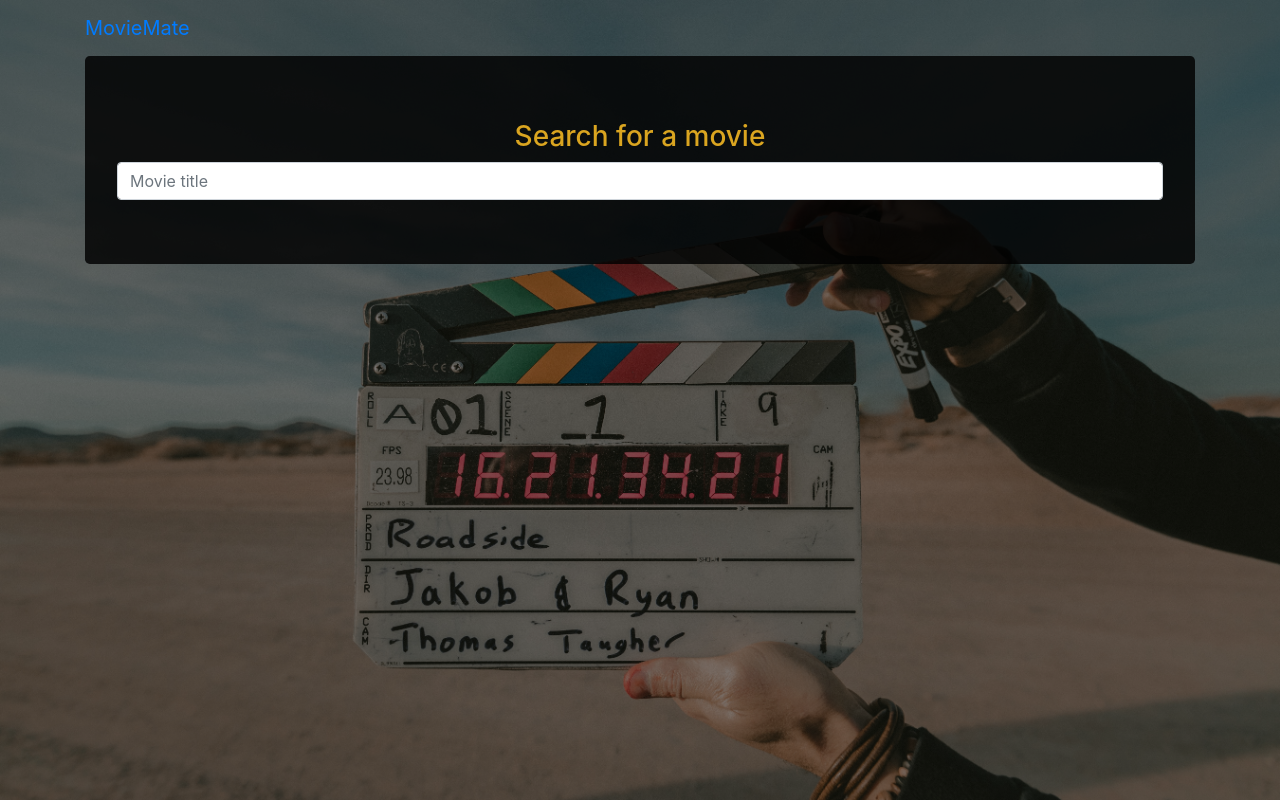
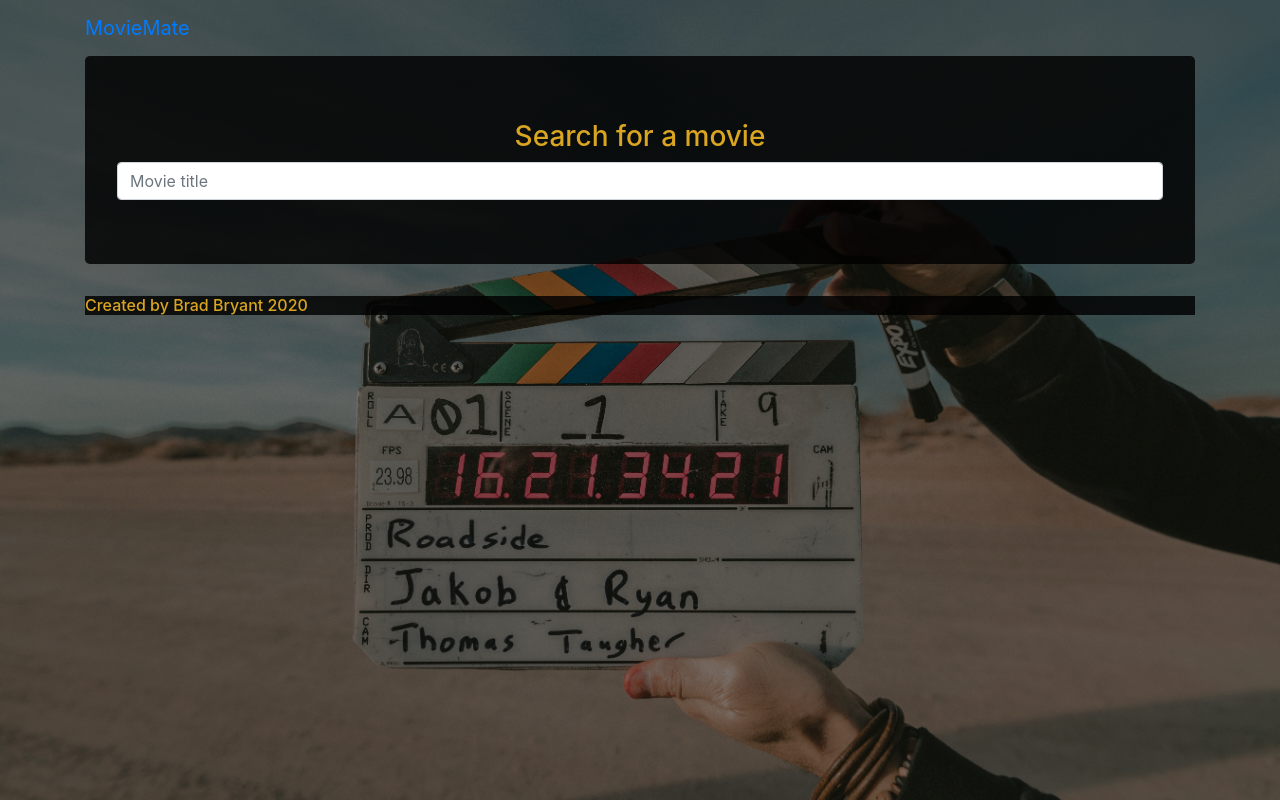
Before and after one commit to b-bryant18/MovieMate, a PHP site: page / in a window 1280 px wide. Run offline with PHP 8.4, Linux system fonts and the light colour scheme.

Commit message:
Created footer and stylized it

```diff
--- a/CSS/style.css
+++ b/CSS/style.css
@@ -73,12 +73,20 @@ img {
     color: whitesmoke;
 }
 
+/* Buttons */
+
 .btn-default {
    background-color: whitesmoke;
 }
 
 .btn-default:hover {
     color: dodgerblue;
+}
+
+/* Footer */
+#footer {
+    background-color: rgba(0, 0, 0, 0.822);
+    color: goldenrod;
 }
 
 @media(min-width:960px) {
--- a/index.html
+++ b/index.html
@@ -31,7 +31,12 @@
 
         <div class="container">
             <div id="movies" class="row"></div>
+            <div id="footer">
+                <h6>Created by Brad Bryant 2020</h6>
+            </div>
+
         </div>
+
     </div>
 
     <!-- jQuery, Axios, and JS -->
```
